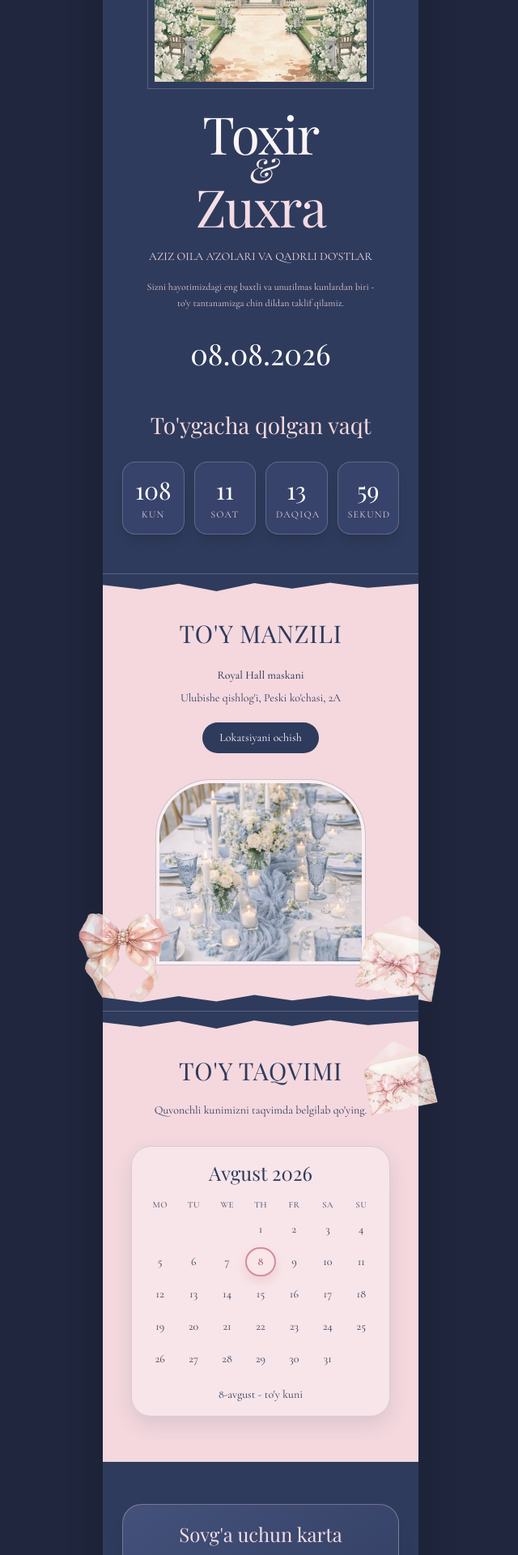
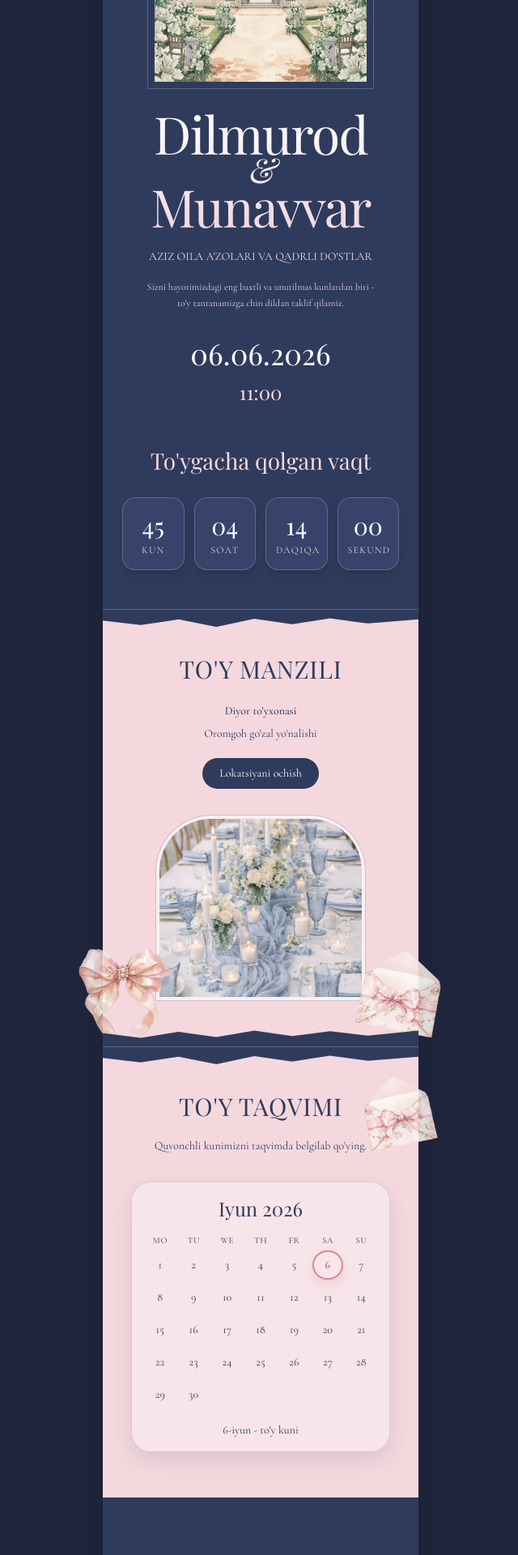
Before and after one commit to Omaddevs/taklifnoma, a React (Vite) app: page / in a window 1280 px wide. Shown: the part 260-2180 px from the top of the page at 81% size, without its empty margins (318-958 px from the left). Built offline with nearby package versions, Linux system fonts and the light colour scheme.

Commit message:
Update invitation details and hide gift card section.
Set couple names, wedding date/time, June calendar marker, bilingual venue copy, pinned Google Maps coordinates, and temporarily hide the gift card block.

Co-authored-by: Cursor <cursoragent@cursor.com>

```diff
--- a/src/App.jsx
+++ b/src/App.jsx
@@ -20,7 +20,9 @@ function App() {
         <Countdown locale={locale} />
         <Location locale={locale} />
         <DressCode locale={locale} />
-        <GiftCard locale={locale} />
+        <div className="hidden">
+          <GiftCard locale={locale} />
+        </div>
         <Wishes locale={locale} />
       </main>
     </div>
--- a/src/components/Countdown.jsx
+++ b/src/components/Countdown.jsx
@@ -1,7 +1,7 @@
 import { useEffect, useMemo, useState } from 'react'
 import RevealSection from './RevealSection'
 
-const EVENT_DATE = '2026-08-08T18:00:00'
+const EVENT_DATE = '2026-06-06T11:00:00'
 const labels = {
   uz: {
     title: "To'ygacha qolgan vaqt",
--- a/src/components/DressCode.jsx
+++ b/src/components/DressCode.jsx
@@ -2,10 +2,8 @@ import RevealSection from './RevealSection'
 import ribbonC from '../images/ribbon-c.png'
 
 const WEEKDAYS = ['Mo', 'Tu', 'We', 'Th', 'Fr', 'Sa', 'Su']
+// June 2026 starts on Monday (Mo Tu We Th Fr Sa Su grid).
 const CALENDAR_DAYS = [
-  null,
-  null,
-  null,
   1,
   2,
   3,
@@ -36,21 +34,20 @@ const CALENDAR_DAYS = [
   28,
   29,
   30,
-  31,
 ]
 
 const copy = {
   uz: {
     title: "To'y taqvimi",
     body: "Quvonchli kunimizni taqvimda belgilab qo'ying.",
-    month: 'Avgust 2026',
-    note: "8-avgust - to'y kuni",
+    month: 'Iyun 2026',
+    note: "6-iyun - to'y kuni",
   },
   ru: {
     title: 'Свадебный календарь',
     body: 'Отметьте эту дату в своем календаре.',
-    month: 'Август 2026',
-    note: '8 августа - день свадьбы',
+    month: 'Июнь 2026',
+    note: '6 июня - день свадьбы',
   },
 }
 
@@ -81,7 +78,7 @@ function DressCode({ locale = 'uz' }) {
               className={`flex h-9 items-center justify-center rounded-full text-sm ${
                 day === null
                   ? ''
-                  : day === 8
+                  : day === 6
                     ? 'border-2 border-[#d58c9a] bg-[#f8e6ea] font-semibold text-[#b45f72] shadow-[0_6px_14px_rgba(213,140,154,0.28)]'
                     : 'text-[#2f3b5c]'
               }`}
--- a/src/components/Hero.jsx
+++ b/src/components/Hero.jsx
@@ -33,7 +33,7 @@ function Hero({ locale = 'uz' }) {
       <div className="mx-auto w-full max-w-[280px] rounded-t-[140px] border border-white/20 p-2">
         <img
           src={coupleImage}
-          alt="Anton and Alina"
+          alt="Dilmurod va Munavvar"
           className="h-[320px] w-full rounded-t-[130px] object-cover object-top"
         />
       </div>
@@ -44,17 +44,16 @@ function Hero({ locale = 'uz' }) {
         transition={{ delay: 0.2, duration: 0.85, ease: 'easeOut' }}
         className="glow-soft mt-7 bg-gradient-to-b from-white to-[#f3d8e2] bg-clip-text font-['Playfair_Display'] text-[64px] leading-[0.85] tracking-tight text-transparent"
       >
-        Toxir
+        Dilmurod
         <span className="mx-2 block text-[42px] italic">&</span>
-        Zuxra
+        Munavvar
       </motion.h1>
       <p className="mx-auto mt-6 max-w-[290px] text-sm leading-relaxed text-[#f7dfe5]">{t.titleTop}</p>
       <p className="mx-auto mt-4 max-w-[300px] text-xs leading-relaxed text-[#e9d3da]">
         {t.body}
       </p>
-      <p className="mt-8 font-['Playfair_Display'] text-4xl text-white">
-        08.08.2026
-      </p>
+      <p className="mt-8 font-['Playfair_Display'] text-4xl text-white">06.06.2026</p>
+      <p className="mt-3 font-['Playfair_Display'] text-2xl text-[#f7dfe5]">11:00</p>
     </RevealSection>
   )
 }
--- a/src/components/Location.jsx
+++ b/src/components/Location.jsx
@@ -6,21 +6,22 @@ import RevealSection from './RevealSection'
 const copy = {
   uz: {
     title: "To'y manzili",
-    place: 'Royal Hall maskani',
-    addr: "Ulubishe qishlog'i, Peski ko'chasi, 2A",
+    place: "Diyor to'yxonasi",
+    addr: "Oromgoh go'zal yo'nalishi",
     btn: 'Lokatsiyani ochish',
   },
   ru: {
     title: 'Место проведения',
-    place: 'Усадьба Royal Hall',
-    addr: 'д. Улубище, Пески ул, 2A',
+    place: 'Свадебный зал «Дийор»',
+    addr: 'Направление «Оромгох — красивый»',
     btn: 'Открыть локацию',
   },
 }
 
 function Location({ locale = 'uz' }) {
   const t = copy[locale] ?? copy.uz
-  const mapUrl = 'https://maps.google.com/?q=Royal+Hall+Ulubishe'
+  const mapUrl =
+    'https://maps.google.com/maps?q=41.019886,71.632615&ll=41.019886,71.632615&z=16'
 
   return (
     <RevealSection className="brush-top brush-bottom relative bg-[#f4d8de] px-6 py-14 text-center text-[#2f3b5c]">
```
